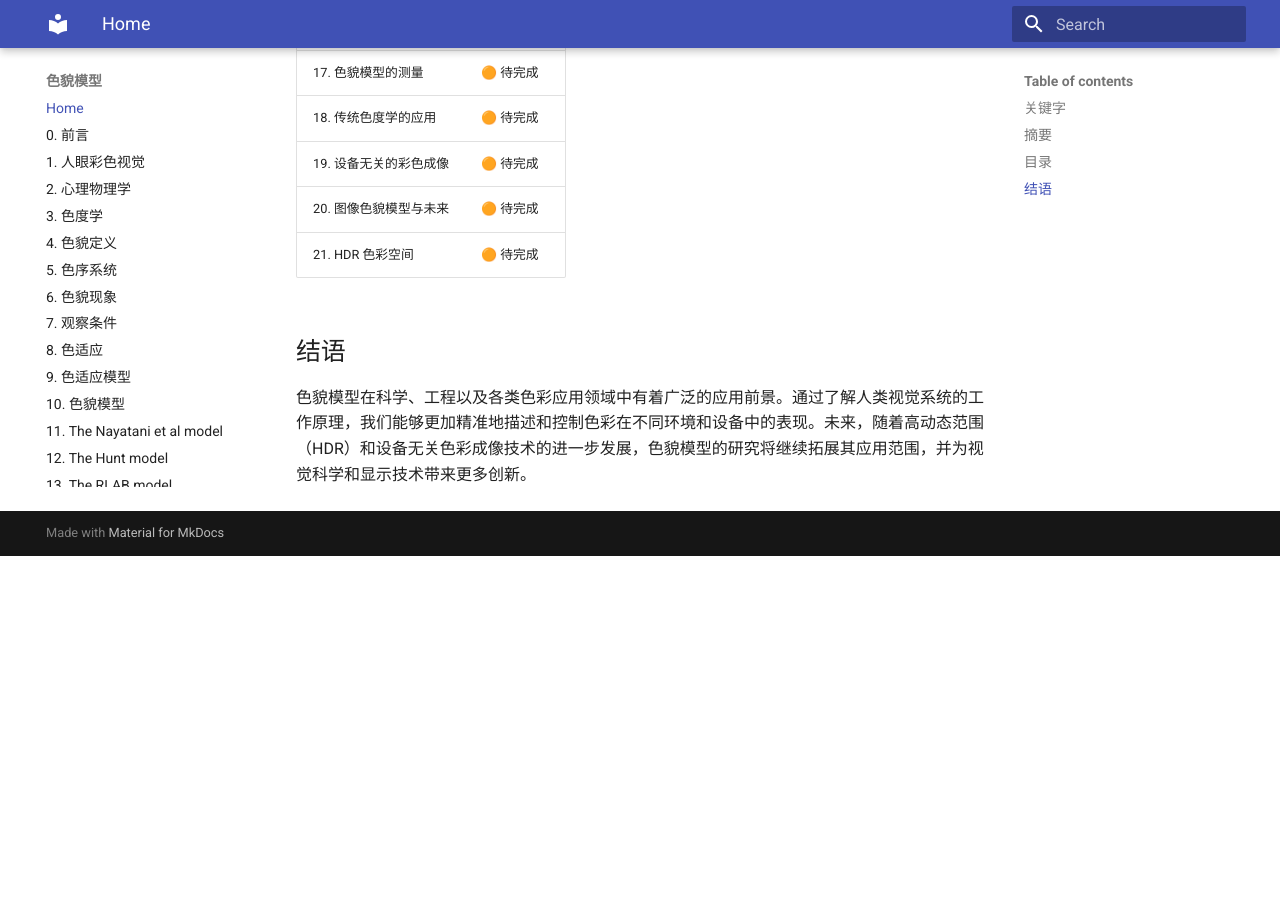
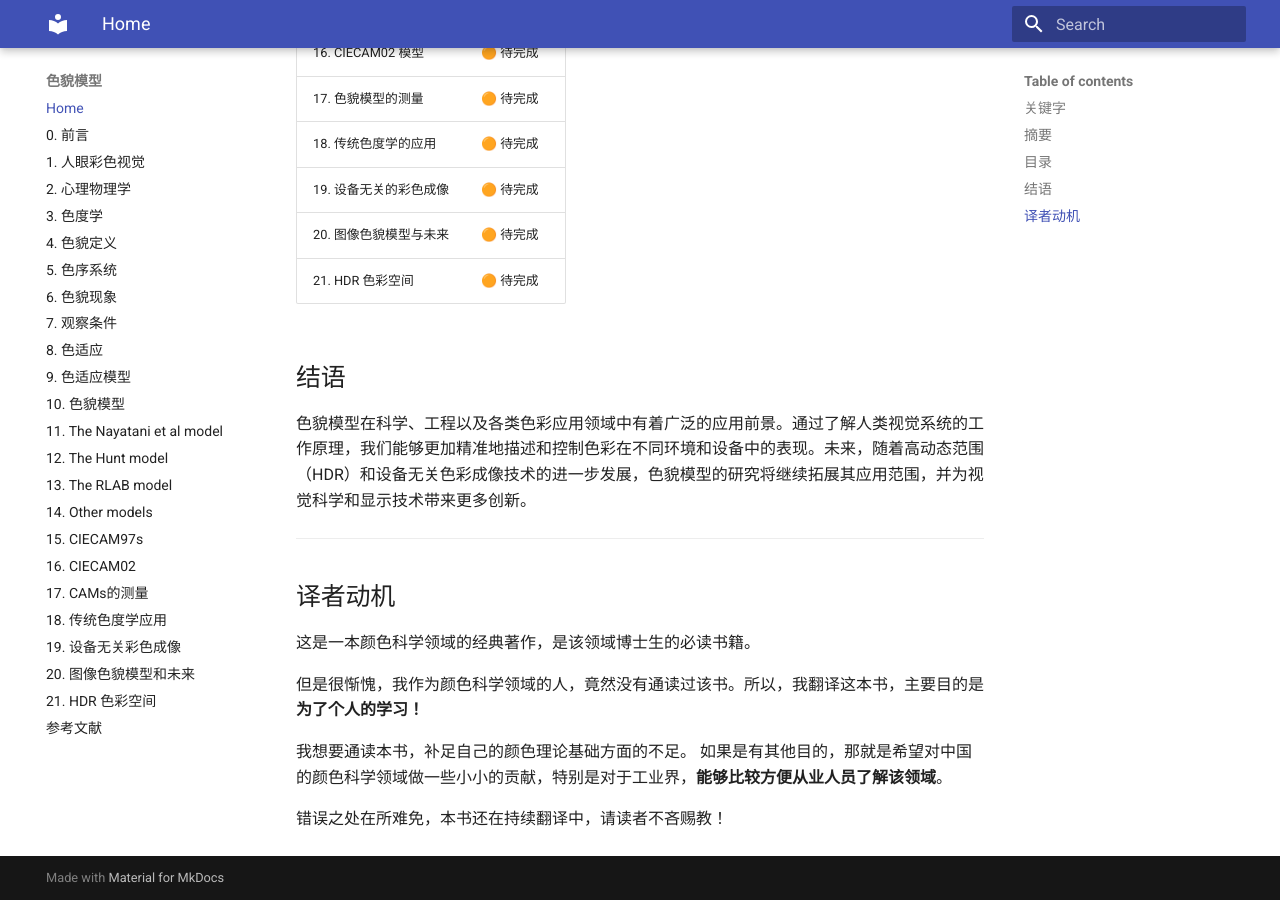
Before and after one commit to shuwei666/Color-appearance-models, an MkDocs documentation site: the page built from docs/index.md, in a window 1280 px wide and 900 px high, scrolled down 1661 px. Built offline with MkDocs 1.6.1 and Material for MkDocs 9.7.7, drawn with Linux system fonts in a browser that asks for light colours; before the commit the page ends 2217 px from its top, so only the background shows below that.

Commit message:
add .gitignore and my motivation

```diff
--- a/docs/index.md
+++ b/docs/index.md
@@ -1,4 +1,6 @@
 # 色貌模型
+
+---
 
 本站内容基于对 `Color Appearance Models（２０１３）` 相关文献的翻译和整理。遵循以下原则：
 
@@ -48,3 +50,17 @@
 ## 结语
 
 色貌模型在科学、工程以及各类色彩应用领域中有着广泛的应用前景。通过了解人类视觉系统的工作原理，我们能够更加精准地描述和控制色彩在不同环境和设备中的表现。未来，随着高动态范围（HDR）和设备无关色彩成像技术的进一步发展，色貌模型的研究将继续拓展其应用范围，并为视觉科学和显示技术带来更多创新。
+
+---
+
+## 译者动机
+
+这是一本颜色科学领域的经典著作，是该领域博士生的必读书籍。
+
+但是很惭愧，我作为颜色科学领域的人，竟然没有通读过该书。所以，我翻译这本书，主要目的是**为了个人的学习！**
+
+我想要通读本书，补足自己的颜色理论基础方面的不足。
+如果是有其他目的，那就是希望对中国的颜色科学领域做一些小小的贡献，特别是对于工业界，**能够比较方便从业人员了解该领域**。
+
+
+错误之处在所难免，本书还在持续翻译中，请读者不吝赐教！
```
Also changed, not shown: 1 other file.
